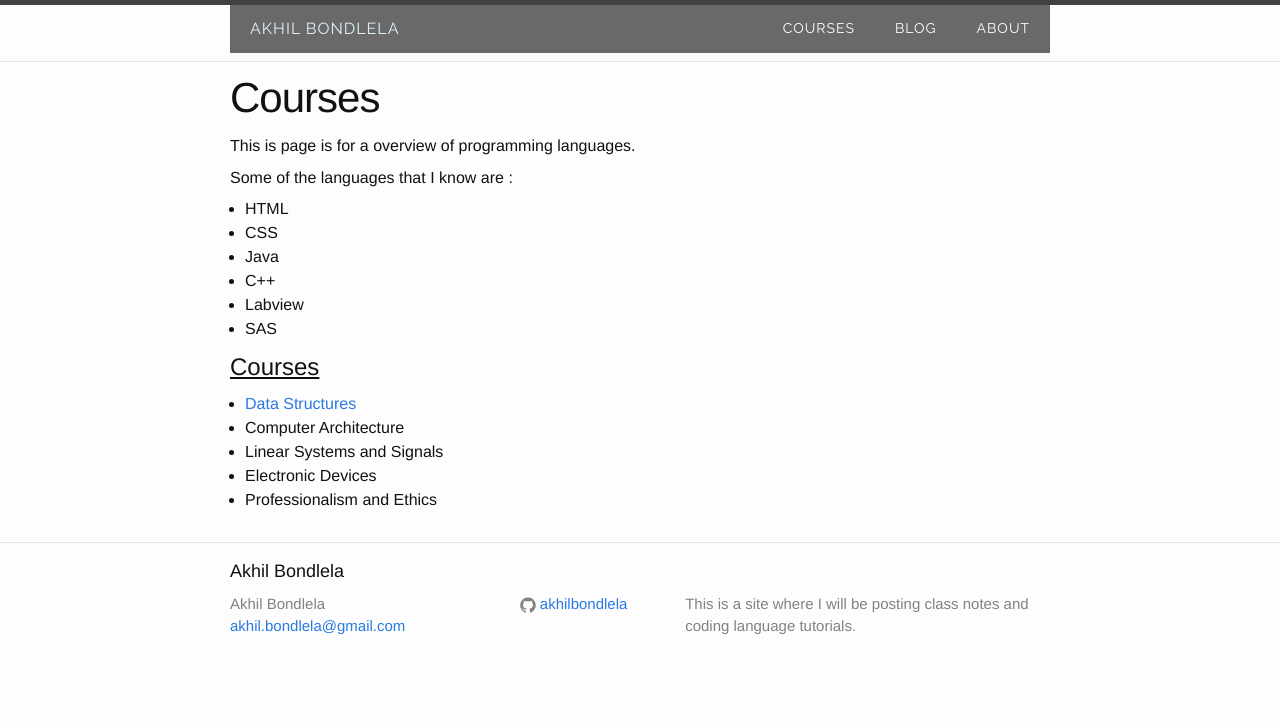
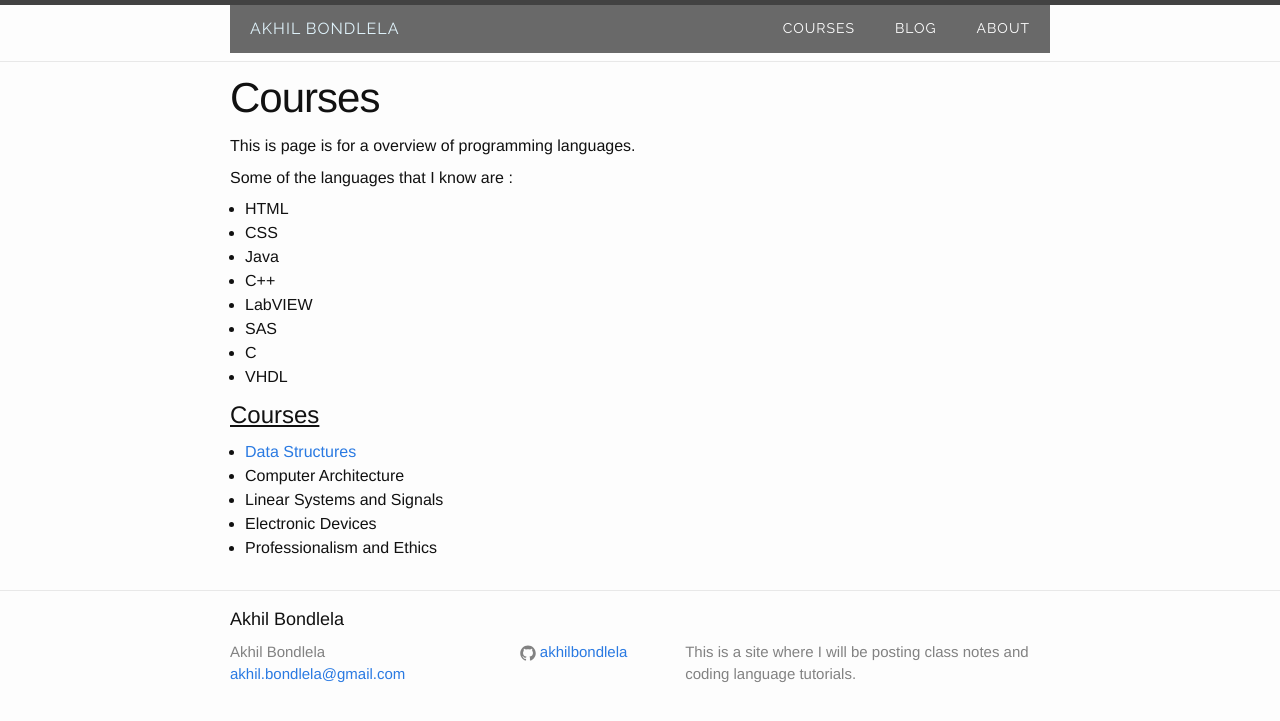
Before and after one commit to akhilbond/akhilbond.github.io, a Jekyll site: the page built from Courses.md, in a window 1280 px wide. Shown: the top 721 px of the page. Built offline with Jekyll 4.4.1, drawn with Linux system fonts in a browser that asks for light colours.

Commit message:
Updated Coding Languages

```diff
--- a/Courses.md
+++ b/Courses.md
@@ -11,8 +11,10 @@ Some of the languages that I know are :
 - CSS
 - Java
 - C++
-- Labview
+- LabVIEW
 - SAS
+- C
+- VHDL
 
 
 <h1><u>Courses</u></h1>
```
